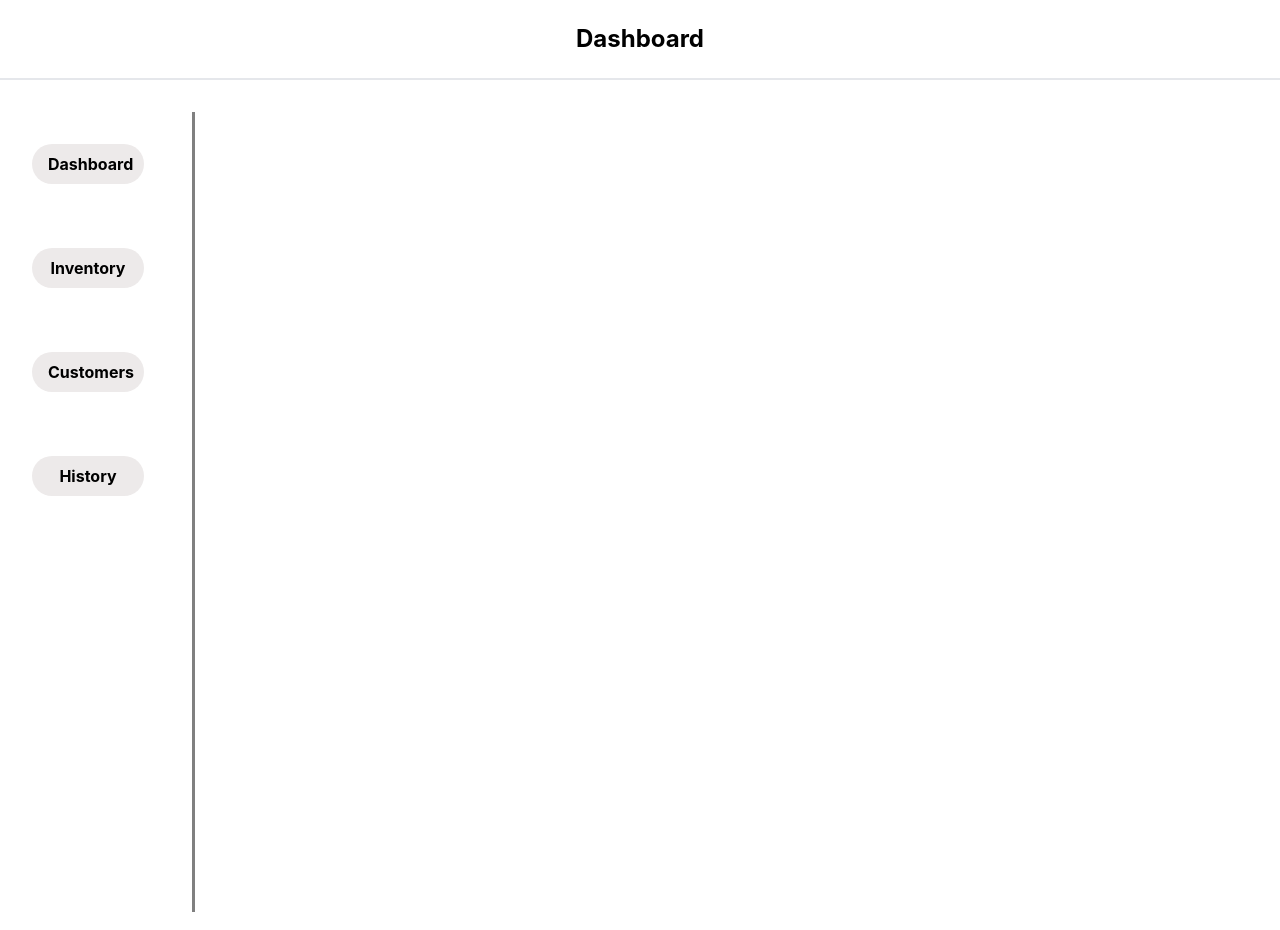
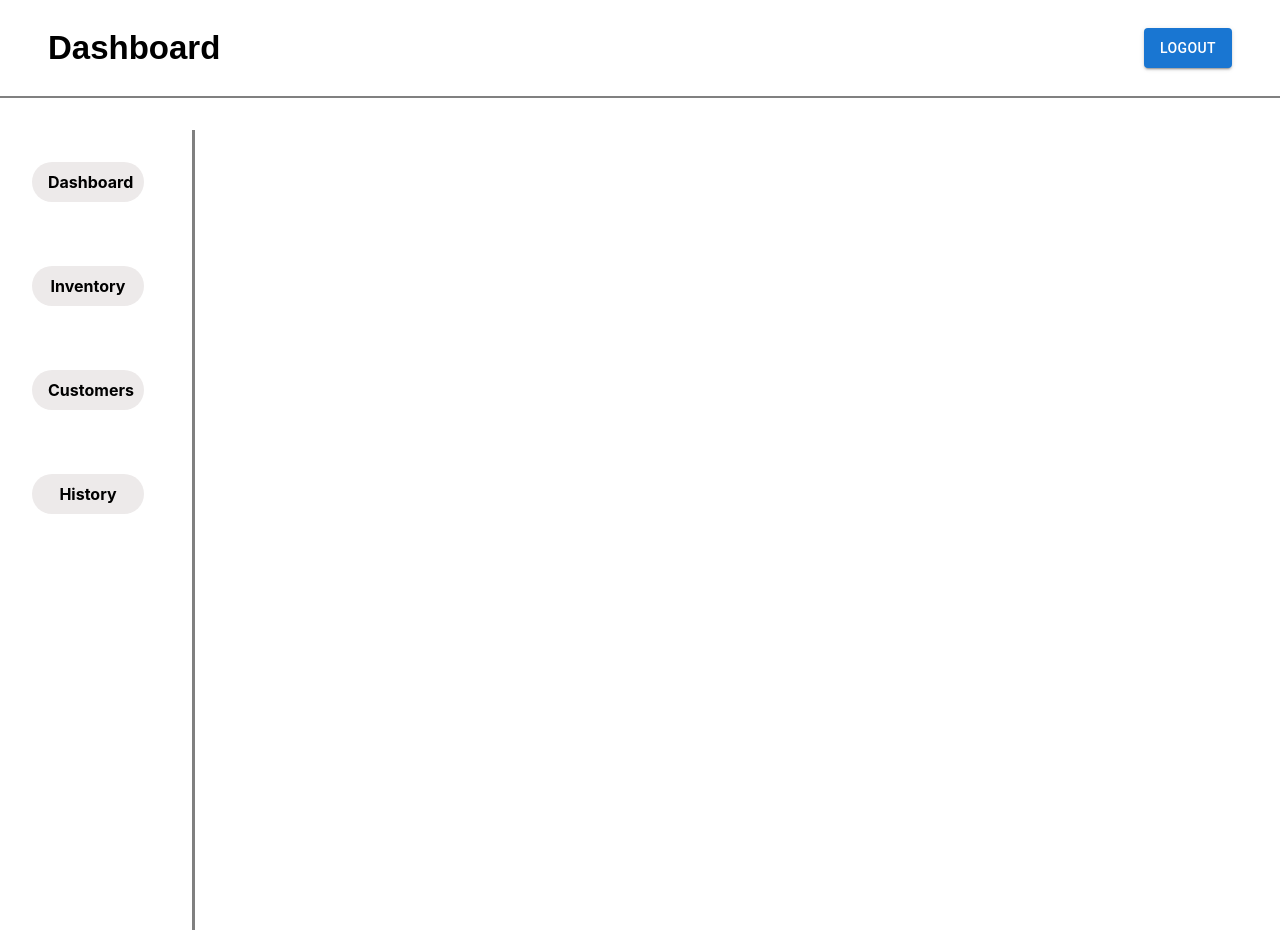
Before and after one commit to Vision-4-Tech/TechCart-Frontend, a React (Create React App) app: page /Admin in a window 1280 px wide. Built offline with nearby package versions, Linux system fonts and the light colour scheme; sample sign-in values are in the browser's storage.

Commit message:
updated admin page

```diff
--- a/src/Admin/Admin.js
+++ b/src/Admin/Admin.js
@@ -1,22 +1,36 @@
-import React from 'react'
+import React, { useEffect } from 'react'
 import Navbar from './Navbar'
 import Sidebar from './Sidebar'
 import Content from './Content'
 import Footer from './Footer'
-
+import { useNavigate } from "react-router-dom";
 import { useState } from 'react'
 
 
 const Admin = () => {
+const navigate = useNavigate();
+
+  const user=localStorage.getItem("userDetails")
+  console.log(user)
 
 
-  const user=localStorage.getItem("userDetails")
+ useEffect(() => {
+   // Check if user details exist in localStorage
+   const userDetails = localStorage.getItem("userDetails");
+
+   if (userDetails == null) {
+     // Navigate to login page if userDetails are not found
+     navigate("/login");
+   }
+ }, [navigate]);
+
   if(user){
     const data=JSON.parse(user)
     console.log(data)
     const type=data.type;
     console.log(type);
   }
+
   const [selectedCategory,setSelectedCategory]=useState("Dashboard");
 
   return (
--- a/src/Admin/Navbar.js
+++ b/src/Admin/Navbar.js
@@ -1,13 +1,29 @@
 import React from 'react'
+import { useNavigate } from "react-router-dom";
+import { Button } from "@mui/material";
+import './style.css'
+const Navbar = () => {
+  const navigate = useNavigate();
+ const Logout = () => {
 
-const Navbar = () => {
+   localStorage.removeItem("userDetails");
+
+   navigate("/login");
+ };
+
   return (
-    <div className='flex  justify-center h-[5rem] items-center border-b-2 font-bold text-2xl'>
+    <div className="headers">
+      <div className='h1'>
+        Dashboard
+      </div>
 
-     <h1 className="">Dashboard</h1>
-
+      <div className='btn'>
+        <Button variant="contained" className="logout" onClick={Logout}>
+          Logout
+        </Button>
+      </div>
     </div>
-  )
+  );
 }
 
 export default Navbar
--- a/src/Admin/style.css
+++ b/src/Admin/style.css
@@ -25,3 +25,26 @@
   .table th {
 
   }
+
+
+
+
+
+  .headers{
+     display: flex;
+     height: 5rem;
+     padding: 3rem;
+     justify-content: space-between;
+     align-items: center;
+     font-size: 33px;
+     font-weight: bold;
+     font-family: sans-serif;
+     border-bottom: 2px solid grey;
+  }
+
+
+
+  .btn{
+      font-weight: bold;
+      font-size: 18px;
+  }
```
